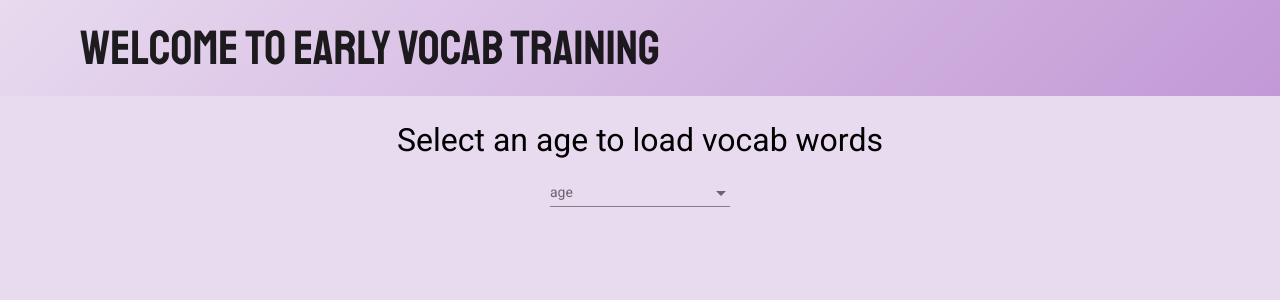
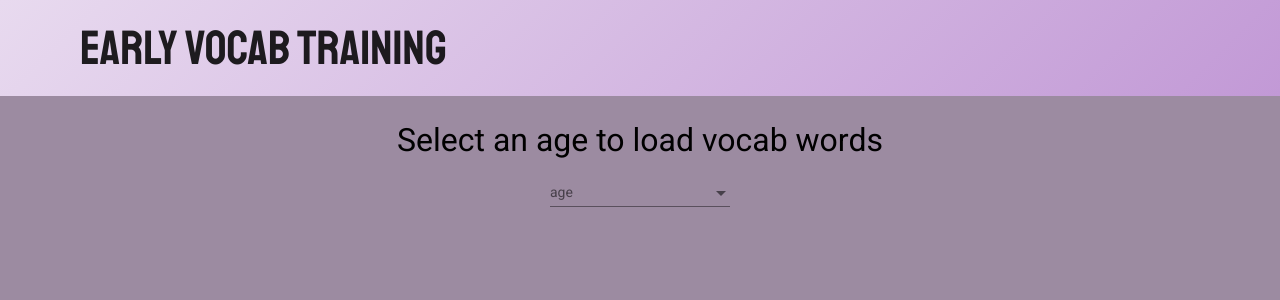
Before and after one commit to dweill/Early-vocab-training, an Angular app: page / in a window 1280 px wide. Shown: the top 300 px of the page. Built offline with nearby package versions, Linux system fonts and the light colour scheme.

Commit message:
update sort

```diff
--- a/src/app/app.component.html
+++ b/src/app/app.component.html
@@ -1,6 +1,6 @@
 <div class="flex-container">
   <mat-toolbar id="welcomeToolbar">
-    <h1 id="welcomeMessage">Welcome to Early Vocab Training</h1>
+    <h1 id="welcomeMessage">Early Vocab Training</h1>
   </mat-toolbar>
 </div>
 <div class="flex-container">
--- a/src/app/vocab-card/vocab-card.component.scss
+++ b/src/app/vocab-card/vocab-card.component.scss
@@ -38,6 +38,6 @@
 .btn {
   margin: 0 .5rem;
   width: 100%;
-  background-color: #E8DAEF;
+  background-color: #C6BDC8;
 
 }
--- a/src/styles.scss
+++ b/src/styles.scss
@@ -9,10 +9,16 @@ html {
 body {
   margin: 0;
   font-family: "Staatliches", cursive;
-  background-color: #e8daef;
+  background-color: #9C8BA1;
 }
 .flex-container {
   display: flex;
   justify-content: center;
   align-items: center;
 }
+
+.color-primary-0 { color: #816888 }	/* Main Primary color */
+.color-primary-1 { color: #C6BDC8 }
+.color-primary-2 { color: #9C8BA1 }
+.color-primary-3 { color: #6A4B73 }
+.color-primary-4 { color: #53335C }
```
Also changed, not shown: 1 other file (tests, documents, lock files or other folders).
